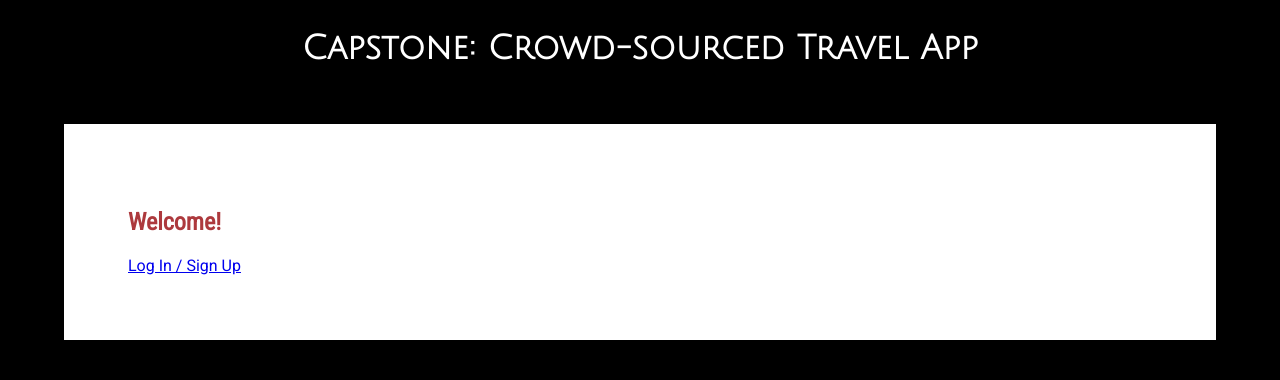
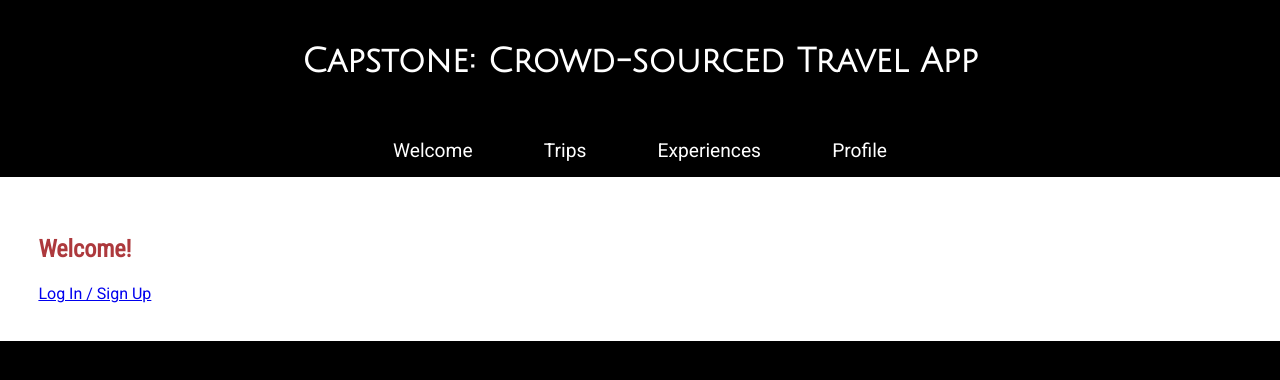
Before and after one commit to ernielum/Crowd-Sourced-Travel-Planner, a Flask app: page / in a window 1280 px wide. Shown: the top 380 px of the page. Run offline with Flask 2, Linux system fonts and the light colour scheme; some libraries are stand-ins or nearby versions.

Commit message:
basic template implementation with nav-bar

```diff
--- a/main.py
+++ b/main.py
@@ -7,7 +7,8 @@ from urllib.parse import quote_plus, urlencode
 
 # Third-party imports
 from dotenv import find_dotenv, load_dotenv
-from flask import Flask, request, jsonify, redirect, render_template, session, url_for, _request_ctx_stack
+#from flask import Flask, request, jsonify, redirect, render_template, session, url_for, _request_ctx_stack
+from flask import Flask, request, jsonify, redirect, render_template, session, url_for
 from flask_cors import cross_origin
 from jose import jwt
 from werkzeug.exceptions import HTTPException
@@ -16,7 +17,7 @@ from google.cloud import datastore
 import requests
 
 # Local application imports
-import constants
+#import constants
 
 ENV_FILE = find_dotenv()
 if ENV_FILE:
@@ -123,7 +124,6 @@ def verify_jwt(request):
                                 "No RSA key in JWKS"}, 401)
 
 # ----------------------------------------------------------------------------- HOMEPAGE
-
 @app.route('/')
 def welcome():
     return render_template('welcome.html')
@@ -162,9 +162,10 @@ def callback():
 
 @app.route('/user-info')
 def user_info():
-    user_id = session.get('profile')['sub']
+    #user_id = session.get('profile')['sub']  #Temporarily commented out for FE dev
     jwt_token = session.get('jwt')
-    return render_template('userinfo.html', jwt=jwt_token, user_id=user_id, user_info=session.get('profile'))
+    #return render_template('userinfo.html', jwt=jwt_token, user_id=user_id, user_info=session.get('profile')) #Temporarily commented out for FE dev
+    return render_template('userinfo.html', jwt=jwt_token, user_info=session.get('profile'))
 
 # ----------------------------------------------------------------------------- USERS
 
@@ -177,9 +178,19 @@ def get_users():
 
 # ----------------------------------------------------------------------------- EXPERIENCES
 
+@app.route('/experiences')
+def experiences():
+    #user_id = session.get('profile')['sub']  #Temporarily commented out for FE dev
+    jwt_token = session.get('jwt')
+    return render_template('experiences.html', jwt=jwt_token)
 
 # ----------------------------------------------------------------------------- TRIPS
 
+@app.route('/trips')
+def trips():
+    #user_id = session.get('profile')['sub']  #Temporarily commented out for FE dev
+    jwt_token = session.get('jwt')
+    return render_template('trips.html', jwt=jwt_token)
 
 # -----------------------------------------------------------------------------
 
--- a/static/style.css
+++ b/static/style.css
@@ -18,7 +18,8 @@
 }
 
 /*  ----- Viewport ----- elements inherited by all remaining elements ----- */
-body {       /* Can alternatively define in html {} or :root {} */
+body {
+  /* Can alternatively define in html {} or :root {} */
   background-attachment: fixed;
   background-color: var(--black);
   background-position: top left;
@@ -28,12 +29,14 @@ margin: 0%;
   padding: 0%;
   max-width: 100%;
   color: var(--black);
-font-family: 'Roboto', sans-serif; /* Define with at least one font name and its related generic family name.*/
-line-height:1.2;
+  font-family: 'Roboto', sans-serif;
+  /* Define with at least one font name and its related generic family name.*/
+  line-height: 1.2;
 }
 
 /*  ----- Page layout blocks -----  */
-header, footer {
+header,
+footer {
   background-color: var(--black);
   color: var(--white);
 
@@ -42,8 +45,8 @@ color: var(--white);
 header {
   text-align: center;
   padding: .5%;
-margin-top: 0%;
-margin-bottom: -3%;
+  margin-top: 1%;
+  margin-bottom: -.5%;
 }
 
 footer {
@@ -56,8 +59,8 @@ width: 100%;
 main {
   background-color: var(--white);
   color: var(--black);
-margin: 5%;
-padding: 5%;
+  margin: 0%;
+  padding: 3%;
 }
 
 /* ----- Anchors ----- Text links */
@@ -76,6 +79,7 @@ display: flex;
   justify-content: center;
   background-color: var(--black);
 }
+
 /* Style the individual links inside the nav bar */
 .nav a {
   display: inline-block;
@@ -86,6 +90,7 @@ color: var(--white);
   font-size: calc(.4rem + 1vw);
   text-decoration: none;
 }
+
 /* Style the hover state of the individual links */
 .nav a:hover {
   border: 3px solid var(--white);
@@ -97,6 +102,7 @@ border-radius: 0;
 .local-nav {
   display: flex;
 }
+
 .local-nav a {
   display: inline-block;
   padding: 0px;
@@ -105,6 +111,7 @@ color: var(--black);
   text-decoration: none;
   border-radius: 5px;
 }
+
 .local-nav a:hover {
   color: var(--medium-red);
 }
@@ -115,12 +122,22 @@ h1 {
   font-family: 'Julius Sans One', sans-serif;
   font-size: calc(.5rem + 2vw);
 }
-h2, h3, h4, h5, h6 {
+
+h2,
+h3,
+h4,
+h5,
+h6 {
   font-family: 'Roboto Condensed', sans-serif;
 }
+
 h2 {
   color: var(--dark-red);
 }
-h3, h4, h5, h6 {
+
+h3,
+h4,
+h5,
+h6 {
   color: var(--medium-red);
 }
--- a/templates/welcome.html
+++ b/templates/welcome.html
@@ -1,18 +1,29 @@
 <!doctype html>
 
 <html>
+
 <head>
-    <meta charset="utf-8">
-    <title>Capstone: Crowd-sourced Travel App</title>
-    <script src="{{ url_for('static', filename='script.js') }}"></script>
-    <link type="text/css" rel="stylesheet" href="{{ url_for('static', filename='style.css') }}">
+  <meta charset="utf-8">
+  <title>Capstone: Crowd-sourced Travel App</title>
+  <script src="{{ url_for('static', filename='script.js') }}"></script>
+  <link type="text/css" rel="stylesheet" href="{{ url_for('static', filename='style.css') }}">
 </head>
+
 <body>
-  <header><h1>Capstone: Crowd-sourced Travel App</h1></header>
+  <header>
+    <h1>Capstone: Crowd-sourced Travel App</h1>
+  </header>
+
+  {% extends "template.html" %}
+  {% block content %}
+
   <main>
     <h2>Welcome!</h2>
     <a href="/login">Log In / Sign Up</a>
+    <br>
   </main>
+  {% endblock %}
 
 </body>
+
 </html>
```
Also changed, not shown: templates/userinfo.html (+12 -1 lines). Lines whose indentation alone changed are shown as unchanged.
